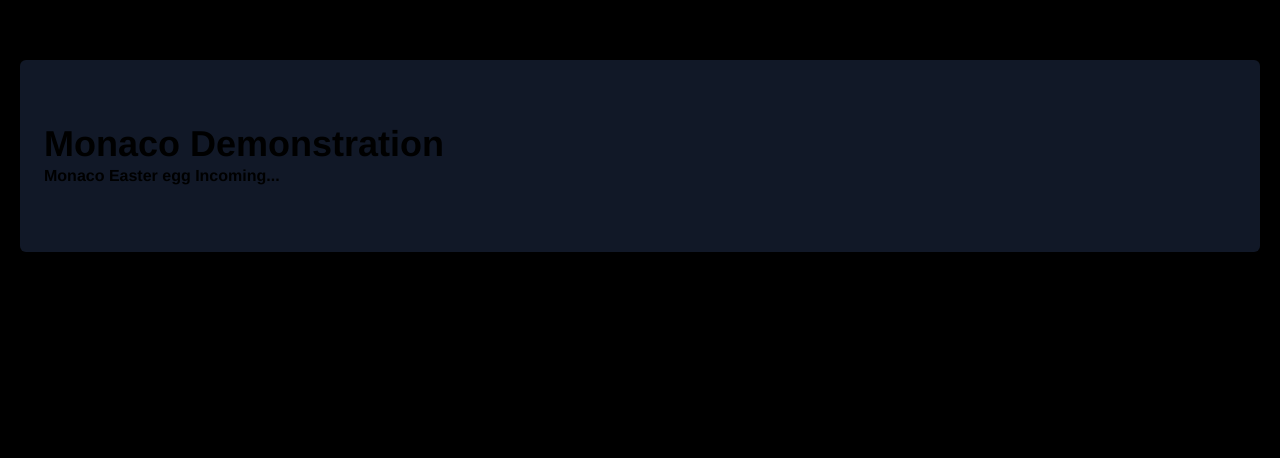
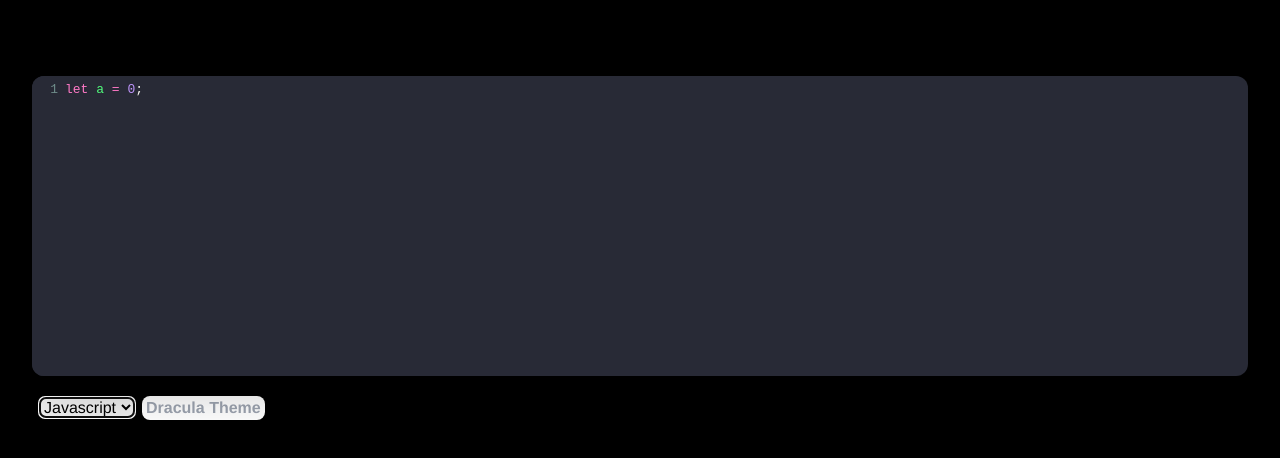
Before and after one commit to tiwaojo/all-recipies-vue, a Vue app: page /monaco-easter-egg in a window 1280 px wide. Shown: the part 164-622 px from the top of the page. Built offline with nearby package versions, Linux system fonts and the light colour scheme.

Commit message:
Deployed v2. With code mirror

```diff
--- a/babel.config.js
+++ b/babel.config.js
@@ -1,13 +1,3 @@
-// const monacoWebpackPlugin = require("monaco-editor/webpack");
-
-// module.exports = {
-//   presets: ["@vue/cli-plugin-babel/preset"],
-//   // chainWebpack: (config) => {
-//   //   config.resolve.alias.set(
-//   //     "monaco-editor",
-//   //     "monaco-editor/esm/vs/editor/editor.api.js"
-//   //   );
-//   //   config.plugin("monaco-editor").use(MonacoWebpackPlugin);
-//   // },
-//   plugins: [new monacoWebpackPlugin()],
-// };
+module.exports = {
+  presets: ["@vue/cli-plugin-babel/preset"],
+};
--- a/package.json
+++ b/package.json
@@ -11,6 +11,8 @@
     "@tailwindcss/postcss7-compat": "^2.0.2",
     "autoprefixer": "^9",
     "axios": "^0.23.0",
+    "code-mirror": "^4.0.1",
+    "codemirror": "^5.65.1",
     "core-js": "^3.6.5",
     "docx": "^7.3.0",
     "file-saver": "^2.0.5",
--- a/src/components/Modal.vue
+++ b/src/components/Modal.vue
@@ -6,7 +6,7 @@
     @click="closeModal"
   >
     <div
-      class="relative top-1/3 mx-auto p-5 w-10/12 shadow-lg rounded-md dark:bg-gray-900 bg-gray-300"
+      class="relative top-28 sm:top-1/4 md:top-1/3 my-0 mx-auto p-5 w-10/12 shadow-lg rounded-md dark:bg-gray-900 bg-gray-300"
     >
       <div class="mt-3 px-7 py-3 text-left">
         <h2 class="text-gray-800 font-semibold text-2xl mb-2 dark:text-white">
--- a/src/components/Title.vue
+++ b/src/components/Title.vue
@@ -101,6 +101,7 @@
       ) {
         if (localStorage.theme === "light") {
           document.documentElement.classList.add("dark");
+          document.documentElement.classList.remove("light");
           localStorage.theme = "dark";
         } else {
           document.documentElement.classList.remove("dark");
@@ -180,24 +181,6 @@
 };
 </script>
 <style>
-/* .theme-change:hover::before {
-  --size: 30px;
-} */
-/* .theme-change-dark:hover::before {
-  --size: 30px;
-} */
-/* .theme-change:before {
-    --size: 1;
-    content: "";
-    position: absolute;
-    left: var(--x);
-    top: var(--y);
-    width: 40px;
-    height: 40px;
-    background: radial-gradient(circle closest-side, black, transparent);
-    transform: translate(-50%, -50%);
-    transition: width 0.2s ease, height 0.2s ease;
-  } */
 .theme-change-dark:hover::after {
   opacity: 0.4;
 }
--- a/src/router/index.js
+++ b/src/router/index.js
@@ -1,5 +1,6 @@
 import { createRouter, createWebHistory } from "vue-router";
 import Home from "../views/Home.vue";
+import NotFound from "../views/NotFound.vue";
 
 const routes = [
   {
@@ -9,12 +10,17 @@
   },
   {
     path: "/monaco-easter-egg",
-    name: "Easter-Egg",
+    name: "easter-egg",
     // route level code-splitting
     // this generates a separate chunk (about.[hash].js) for this route
     // which is lazy-loaded when the route is visited.
     component: () =>
       import(/* webpackChunkName: "about" */ "../views/About.vue"),
+  },
+  {
+    path: "/:catchAll(.*)",
+    component: NotFound,
+    name: "NotFound",
   },
 ];
 
--- a/src/views/About.vue
+++ b/src/views/About.vue
@@ -1,34 +1,97 @@
 <template>
-  <div class="md:visible">
+  <div class="mx-auto my-60">
     <div
-      class=" top-1/2 shadow-lg rounded-md mx-5 my-56 px-6 py-16 dark:bg-gray-900 bg-gray-300"
+      class="block md:hidden top-1/2 shadow-lg px-6 py-16 rounded-md dark:bg-gray-900 bg-gray-300 text-gray-800 dark:text-gray-50"
     >
-    <div class="text-left">
-      <h1>Monaco Demonstration</h1>
-        <h2>Monaco Easter egg Incoming...</h2>
+      <div class="text-left whitespace-normal">
+        <h1>Monaco Demonstration</h1>
+        <h2>Please use a computer to access the demo</h2>
+        <router-link to="/">
+          <button
+            id="return-home-btn"
+            class="px-2 py-2 bg-green-500 text-white text-base font-medium rounded-md w-auto shadow-sm hover:bg-green-600 focus:outline-none focus:ring-2 focus:ring-green-300"
+            type="button"
+            autofocus="true"
+          >
+            Return Home
+          </button></router-link
+        >
+      </div>
     </div>
+    <div class="hidden md:block w-full px-8 space-y-5">
+      <textarea class="rounded-lg" v-model="content" id="editor"></textarea>
+      <div class="inline-flex mx-2">
+        <select
+          class="border-none rounded-md"
+          name="cmModes"
+          id="modes"
+          @change="setMode"
+          autofocus="true"
+        >
+          <option value="javascript" selected>Javascript</option>
+          <option value="htmlmixed">HTML</option>
+          <option value="gfm">Markdown</option>
+        </select>
+      </div>
+      <button
+        class="rounded-lg text-base text-gray-400 bg-white px-1 "
+        @click="setTheme()"
+      >
+        {{ cmTheme ? " Dracula Theme" : "3024 Theme" }}
+      </button>
     </div>
   </div>
 </template>
 
 <script>
-// import * as monaco from "monaco-editor";
+import * as CodeMirror from "codemirror";
+import "codemirror/lib/codemirror.css";
+// mode
+import "codemirror/mode/javascript/javascript.js";
+import "codemirror/mode/gfm/gfm.js";
+import "codemirror/mode/htmlmixed/htmlmixed.js";
+// theme css
+import "codemirror/theme/dracula.css";
+import "codemirror/theme/3024-day.css";
 export default {
   name: "easter-egg",
-  //   methods: {
-  //     mounted() {
-  //       monaco.editor.create(document.getElementById("container"), {
-  //         value: "function hello() {\n\talert('Hello world!');\n}",
-  //         language: "javascript",
-  //       });
-  //     },
-  //     beforeDestroy() {
-  //       // Call dispose() on all handlers that were registred with Monaco API
-
-  //       if (this.editor) {
-  //         this.editor.dispose();
-  //       }
-  //     },
-  //   },
+  props: {},
+  data() {
+    return {
+      content: "let a = 0;",
+      cmTheme: true,
+    };
+  },
+  mounted() {
+    this.cm = CodeMirror.fromTextArea(document.getElementById("editor"), {
+      lineNumbers: true,
+      theme: "dracula",
+      line: true,
+      mode: "javascript",
+    });
+  },
+  methods: {
+    setTheme() {
+      this.cmTheme = !this.cmTheme;
+      this.cm.setOption("theme", this.cmTheme ? "dracula" : "3024-day");
+    },
+    setMode() {
+      const selectedMode = document.getElementById("modes").options;
+      const selectedValue = selectedMode[selectedMode.selectedIndex].value;
+      const cmMode = this.cm.getOption("mode");
+      console.log(selectedValue);
+      if (cmMode !== selectedValue) {
+        this.cm.setOption("mode", selectedValue);
+      }
+    },
+  },
 };
 </script>
+<style>
+.CodeMirror {
+  @apply rounded-xl shadow-2xl;
+}
+option {
+  @apply dark:bg-gray-900 bg-gray-300 text-white text-base font-medium;
+}
+</style>
--- /dev/null
+++ b/src/views/NotFound.vue
@@ -0,0 +1,27 @@
+<template>
+  <div
+    class="top-1/2 shadow-lg rounded-md mx-5 my-56 px-6 py-16 dark:bg-gray-900 bg-gray-300 text-gray-800 dark:text-gray-50"
+  >
+    <div class="text-left whitespace-normal">
+      <h1>404</h1>
+      <h2>Page not found</h2>
+    </div>
+    <div class="px-4 py-3 text-left">
+      <router-link to="/">
+        <button
+          id="ok-btn"
+          class="px-2 py-2 bg-green-500 text-white text-base font-medium rounded-md w-auto shadow-sm hover:bg-green-600 focus:outline-none focus:ring-2 focus:ring-green-300"
+          type="button"
+          autofocus="true"
+        >
+          Return
+        </button></router-link
+      >
+    </div>
+  </div>
+</template>
+<script>
+export default {
+  name: "NotFound",
+};
+</script>
```
Also changed, not shown: vue.config.js (deleted, +0 -12 lines), 2 other files (tests, documents, lock files or other folders).
